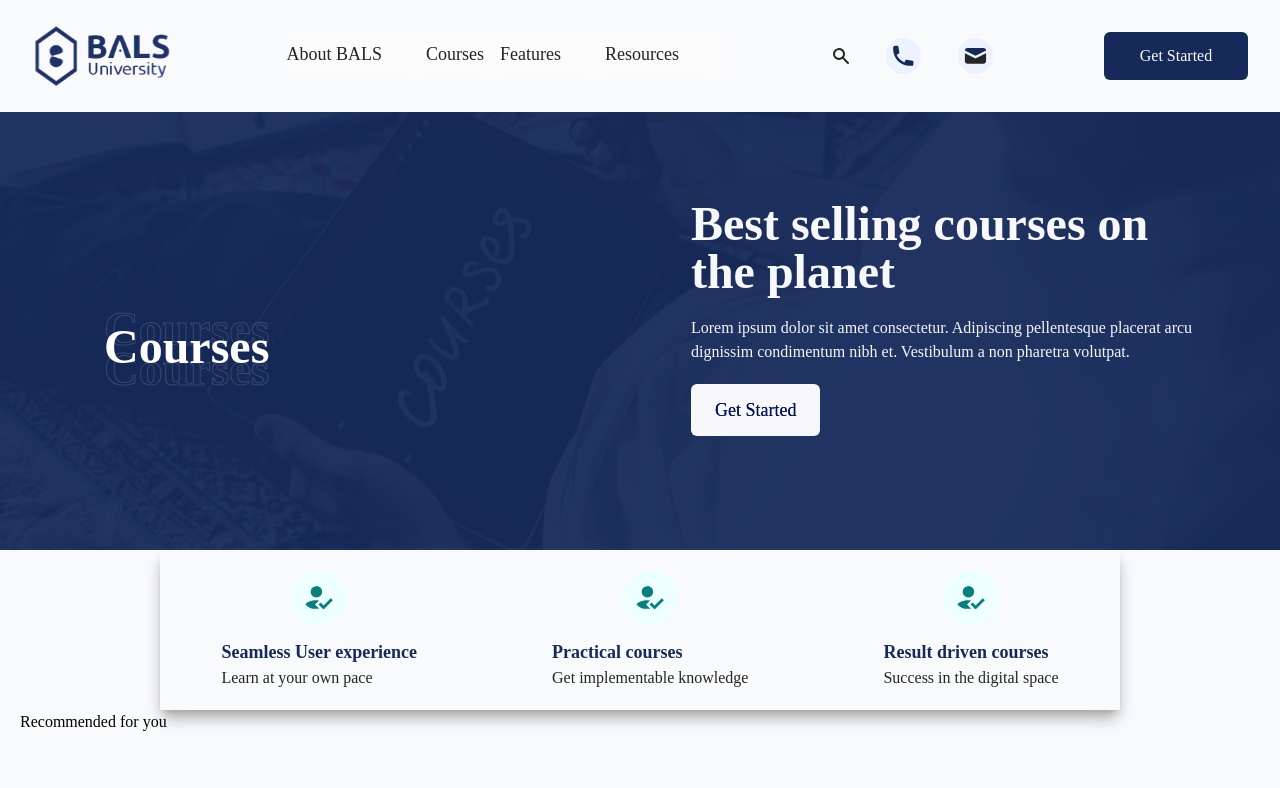
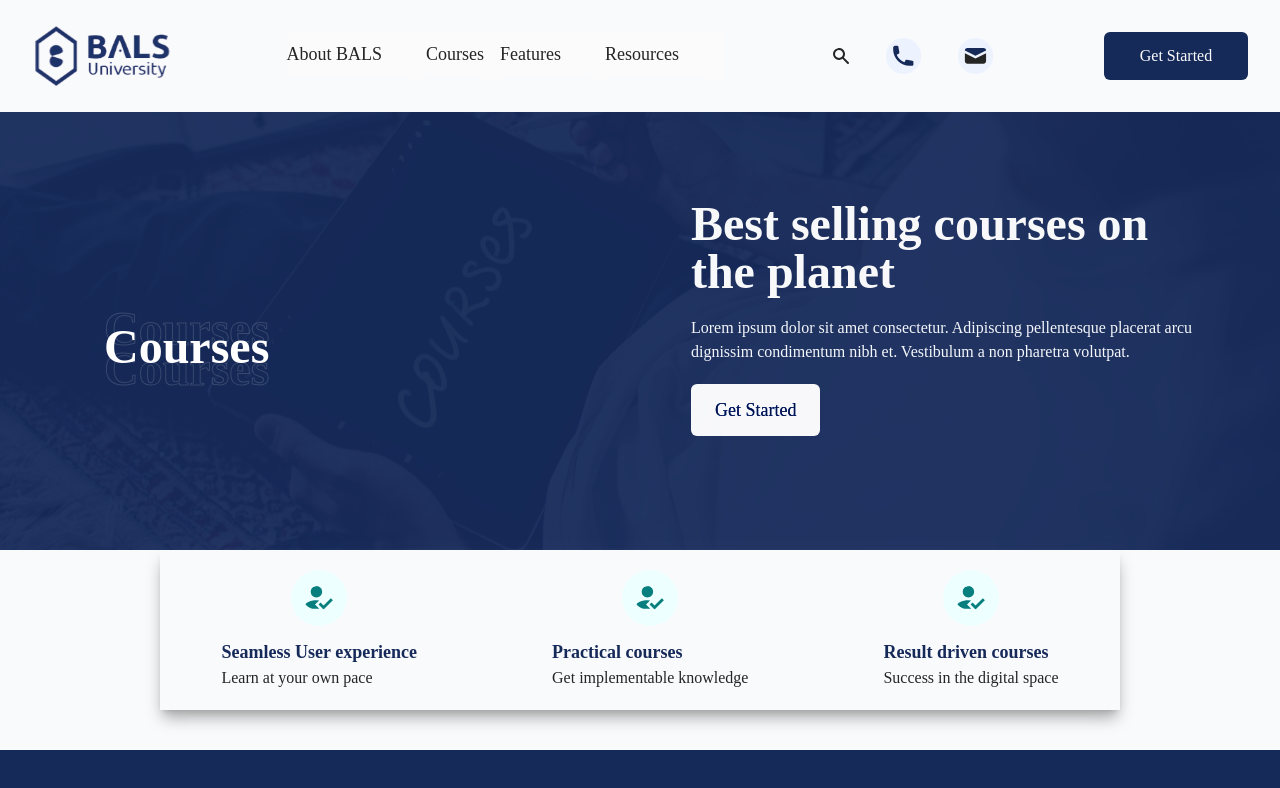
Before and after one commit to Balsuni/bals-university, a Next.js app: page /courses in a window 1280 px wide. Shown: the top 788 px of the page. Built offline with nearby package versions, Linux system fonts and the light colour scheme; some icons are missing.

Commit message:
fix:fixed margin spacing

```diff
--- a/src/pages/courses.tsx
+++ b/src/pages/courses.tsx
@@ -33,7 +33,7 @@ const courses = () => {
         </div>
         </section>
 
-        <main className="bg-bodyBackground pb-10 relative inset-x-0 top-0 w-full h-screen m-0">
+        <main className="bg-bodyBackground w-full pb-10">
 
         <div className="flex flex-col gap-3 lg:flex-row shadow-lg shadow-gray-500 w-9/12 justify-around py-5 items-center mx-auto mb-auto">
             <div className="flex flex-col justify-center">
@@ -54,10 +54,6 @@ const courses = () => {
                 <p className="text-gray-900 text-md font-thin">Success in the digital space</p>
             </div>
         </div>
-
-        <div className="w-full ml-5 mr-5">
-            <h1>Recommended for you</h1>
-        </div>
         </main>
     </Layout>
   )
```
